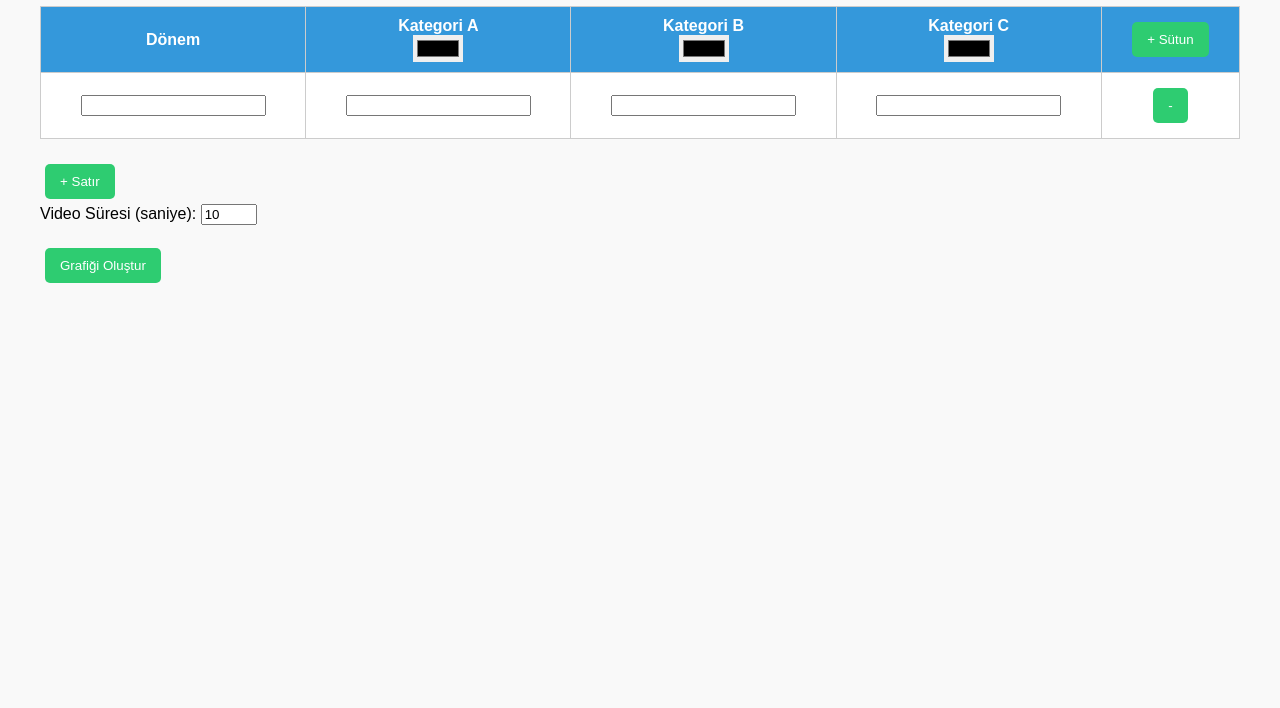
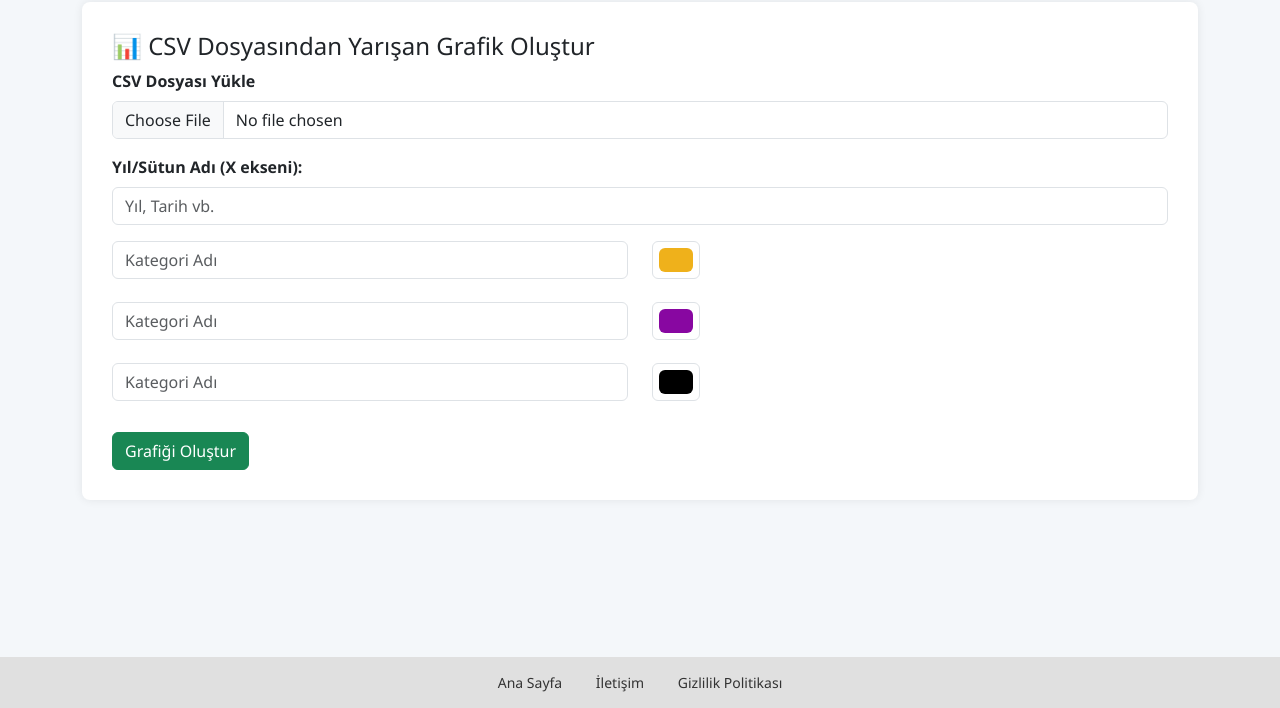
Before and after one commit to srknkrt1/ofis-asistani, a plain HTML site: page templates/viz.html in a window 1280 px wide. Shown: the part 92-800 px from the top of the page. Drawn offline with nearby package versions, Linux system fonts and the light colour scheme.

Commit message:
Update viz.html

```diff
--- a/templates/viz.html
+++ b/templates/viz.html
@@ -1,106 +1,106 @@
-<!-- viz.html -->
 <!DOCTYPE html>
 <html lang="tr">
 <head>
   <meta charset="UTF-8">
-  <title>Veri Yarışı Oluştur</title>
+  <title>Grafik Oluştur - Veri Yarışı</title>
+  <meta name="viewport" content="width=device-width, initial-scale=1">
+  <link href="https://cdn.jsdelivr.net/npm/bootstrap@5.3.3/dist/css/bootstrap.min.css" rel="stylesheet">
   <style>
     body {
-      font-family: Arial, sans-serif;
-      margin: 40px;
-      background-color: #f9f9f9;
+      background: #f4f7fa;
+      font-family: 'Segoe UI', sans-serif;
+      display: flex;
+      flex-direction: column;
+      min-height: 100vh;
     }
-    table {
-      border-collapse: collapse;
-      width: 100%;
-      margin-bottom: 20px;
-      background-color: #fff;
+    .tab-pane {
+      background: white;
+      padding: 30px;
+      border-radius: 8px;
+      box-shadow: 0 0 10px rgba(0,0,0,0.08);
+      margin-top: 20px;
     }
-    th, td {
-      border: 1px solid #ccc;
-      padding: 10px;
+    .form-control, .form-select {
+      margin-bottom: 15px;
+    }
+    .footer-links {
+      background-color: #e0e0e0;
+      padding: 15px 0;
       text-align: center;
+      font-size: 14px;
+      margin-top: auto;
     }
-    th {
-      background-color: #3498db;
-      color: white;
+    .footer-links a {
+      margin: 0 15px;
+      color: #333;
+      text-decoration: none;
     }
-    button, input[type="submit"] {
-      background-color: #2ecc71;
-      color: white;
-      padding: 10px 15px;
-      margin: 5px;
-      border: none;
-      cursor: pointer;
-      border-radius: 5px;
-    }
-    button:hover {
-      background-color: #27ae60;
-    }
-    input[type="color"] {
-      border: none;
+    .form-label {
+      font-weight: 600;
     }
   </style>
 </head>
 <body>
-  <h1>Veri Yarışı Oluştur</h1>
-  <form action="/viz" method="post">
-    <table id="data-table">
-      <thead>
-        <tr>
-          <th>Dönem</th>
-          <th>Kategori A <br><input type="color" name="colors"></th>
-          <th>Kategori B <br><input type="color" name="colors"></th>
-          <th>Kategori C <br><input type="color" name="colors"></th>
-          <th><button type="button" onclick="addColumn()">+ Sütun</button></th>
-        </tr>
-      </thead>
-      <tbody>
-        <tr>
-          <td><input name="row_0" type="text"></td>
-          <td><input name="row_0" type="number"></td>
-          <td><input name="row_0" type="number"></td>
-          <td><input name="row_0" type="number"></td>
-          <td><button type="button" onclick="deleteRow(this)">-</button></td>
-        </tr>
-      </tbody>
-    </table>
-    <button type="button" onclick="addRow()">+ Satır</button><br>
-    <label>Video Süresi (saniye): <input type="number" name="duration" min="5" max="20" value="10"></label><br><br>
-    <input type="submit" value="Grafiği Oluştur">
-  </form>
 
-  <script>
-    function addRow() {
-      const table = document.getElementById("data-table").getElementsByTagName('tbody')[0];
-      const cols = table.rows[0].cells.length;
-      const row = table.insertRow();
-      for (let i = 0; i < cols - 1; i++) {
-        const cell = row.insertCell();
-        cell.innerHTML = '<input name="row_' + table.rows.length + '" type="text">';
-      }
-      const delCell = row.insertCell();
-      delCell.innerHTML = '<button type="button" onclick="deleteRow(this)">-</button>';
-    }
+<nav class="navbar navbar-expand-lg" style="background-color: #2c3e50;">
+  <div class="container-fluid justify-content-center">
+    <span class="navbar-brand mb-0 h1 text-white">📊 Veri Yarışı - Grafik Oluştur</span>
+  </div>
+</nav>
 
-    function deleteRow(btn) {
-      const row = btn.parentNode.parentNode;
-      row.parentNode.removeChild(row);
-    }
+<div class="container mt-4">
+  <div class="tab-pane fade show active">
+    <h4>📊 CSV Dosyasından Yarışan Grafik Oluştur</h4>
+    <form action="/viz" method="post" enctype="multipart/form-data" id="vizForm">
+      <div class="mb-3">
+        <label class="form-label">CSV Dosyası Yükle</label>
+        <input class="form-control" type="file" name="csv_file" accept=".csv" required>
+      </div>
+      <div class="mb-3">
+        <label class="form-label">Yıl/Sütun Adı (X ekseni):</label>
+        <input type="text" class="form-control" name="time_column" placeholder="Yıl, Tarih vb." required>
+      </div>
 
-    function addColumn() {
-      const table = document.getElementById("data-table");
-      const headerRow = table.rows[0];
-      const index = headerRow.cells.length - 1;
-      const newHeader = document.createElement('th');
-      newHeader.innerHTML = 'Kategori ' + String.fromCharCode(65 + index - 1) + '<br><input type="color" name="colors">';
-      headerRow.insertBefore(newHeader, headerRow.lastElementChild);
+      <div id="category-container" class="mb-3">
+        <!-- JS ile kategori alanları eklenecek -->
+      </div>
 
-      for (let i = 1; i < table.rows.length; i++) {
-        const newCell = table.rows[i].insertCell(index);
-        newCell.innerHTML = '<input name="row_' + i + '" type="number">';
-      }
-    }
-  </script>
+      <button class="btn btn-success" type="submit">Grafiği Oluştur</button>
+    </form>
+  </div>
+</div>
+
+<div class="footer-links">
+  <a href="/">Ana Sayfa</a>
+  <a href="/iletisim">İletişim</a>
+  <a href="/gizlilik">Gizlilik Politikası</a>
+</div>
+
+<script>
+  // Otomatik kategori adları ve renk alanları oluşturulacaksa sunucudan dinamik olarak alınmalı.
+  // Örnek olarak 3 adet statik giriş alanı eklenmiştir.
+  // İsteğe göre bu alanlar CSV yüklendikten sonra JS ile güncellenebilir.
+
+  const categories = 3; // Örnek: 3 kategori - Dinamik hale getirilebilir.
+  const container = document.getElementById("category-container");
+
+  for (let i = 0; i < categories; i++) {
+    const div = document.createElement("div");
+    div.className = "row mb-2";
+
+    div.innerHTML = `
+      <div class="col-md-6">
+        <input type="text" class="form-control" name="category_names" placeholder="Kategori Adı">
+      </div>
+      <div class="col-md-6">
+        <input type="color" class="form-control form-control-color" name="colors" value="#${Math.floor(Math.random()*16777215).toString(16)}">
+      </div>
+    `;
+
+    container.appendChild(div);
+  }
+</script>
+
+<script src="https://cdn.jsdelivr.net/npm/bootstrap@5.3.3/dist/js/bootstrap.bundle.min.js"></script>
 </body>
 </html>
```
